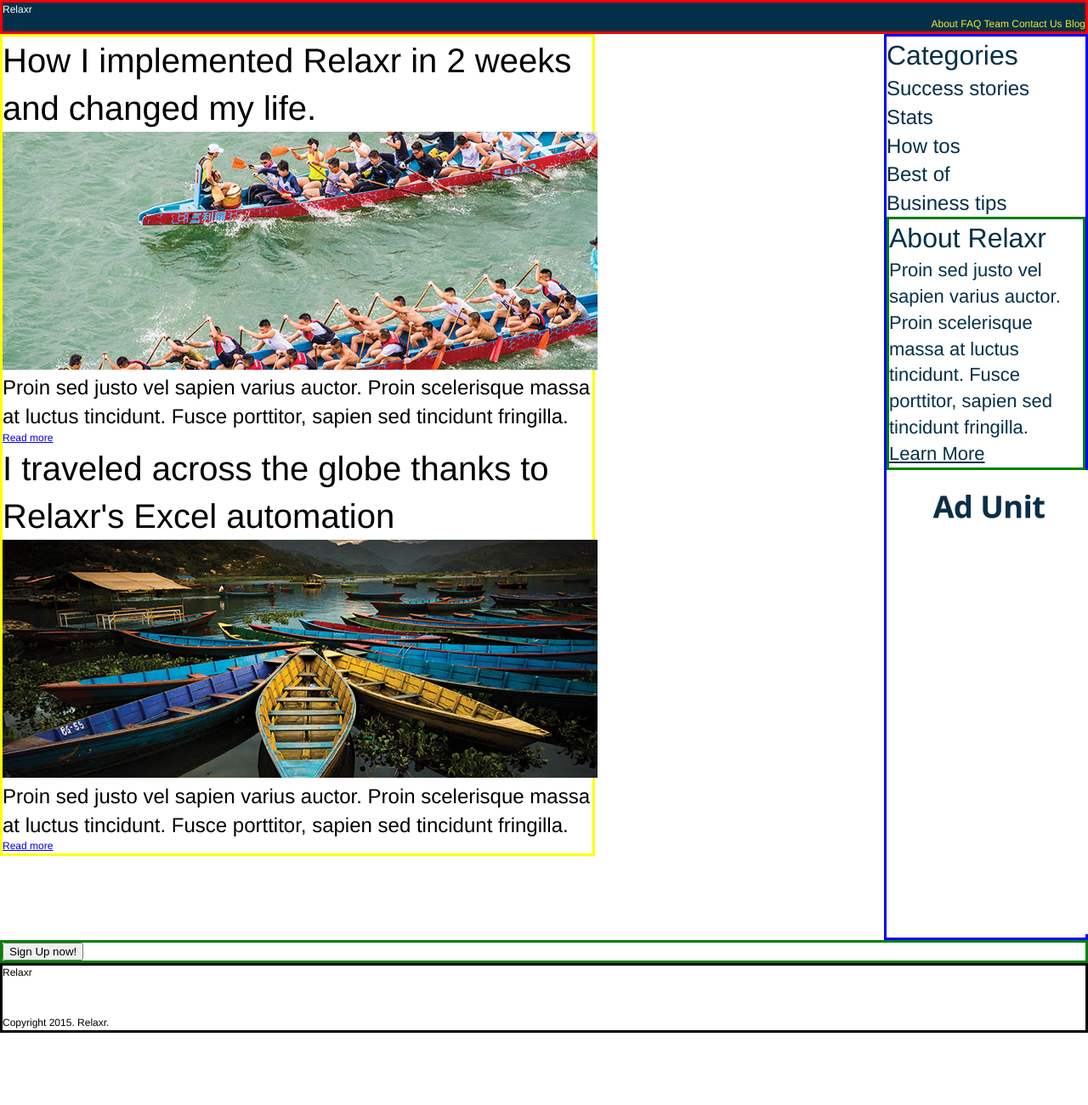
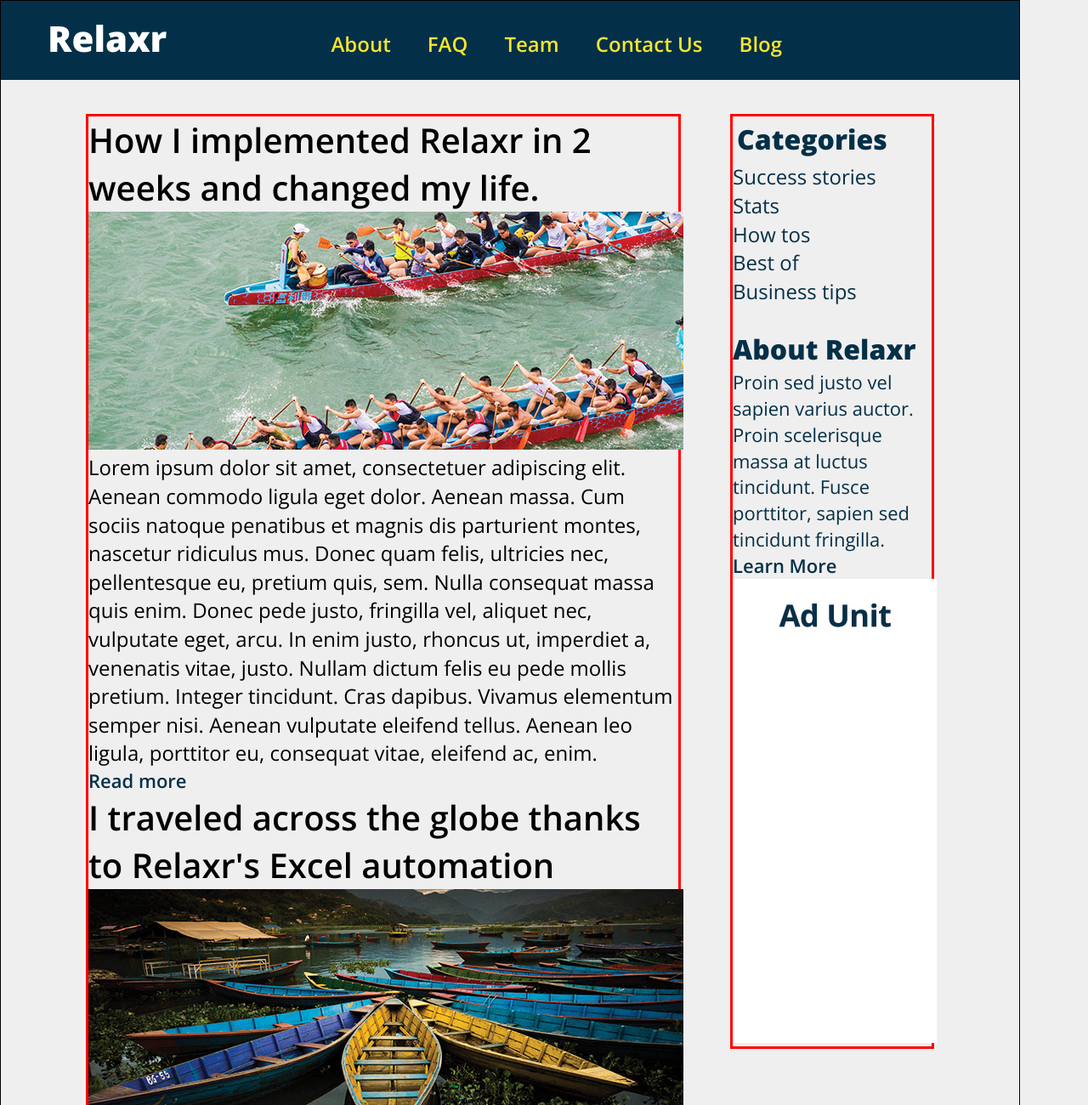
Before and after one commit to ekubokirs/AngelValant-FEWD-Homework-3, a plain HTML site: page index.html in a window 1280 px wide. Shown: the top 1300 px of the page at 85% size. Before the commit the page ends 1215 px from the top, so only its background shows below. Drawn offline with nearby package versions, Linux system fonts and the light colour scheme.

Commit message:
homework progress
what i have done so far

```diff
--- a/css/style.css
+++ b/css/style.css
@@ -44,54 +44,87 @@ Developer @GA in NYC
 /*******************************************/
 
 body {
-     color: #000;
-     font-size: 12px;
-     line-height: 1.4;
-     font-family: Helvetica, Arial, sans-serif;
+  background: #f0efef;
+  color: #000;
+  font-size: 12px;
+  line-height: 1.4;
+  font-family: 'Open Sans', sans-serif;
 }
 
 
 /******************************************
 /* LAYOUT
 /*******************************************/
-
-/* Center the container */
 #container {
-  width: 960px;
-  margin: auto;
+  width: 1200px;
+  border: solid black thin;
 }
 
 header {
+  width: 1198px;
+  padding: 5px;
   background: #033048;
+}
+
+.headerTitle {
+  display: inline-block;
+  margin-left: 50px;
+  margin-top: 10px;
+  font-size: 42px;
+  font-weight: 800;
   color: #ffffff;
-  border: solid red;
 }
 
 .firstNav {
-  text-align: right;
+  display: inline-block;
+  padding: 20px;
+  margin-left: 150px;
+}
+
+.topNav {
+  display: inline-block;
+  font-weight: 600;
+  font-size: 24px;
 }
 
 .headerNav {
-  display: inline;
+  padding: 20px;
   color: #f9e42e;
+  text-decoration: none;
 }
 
 section {
   width: 700px;
   float: left;
-  border: 70px;
-  border: solid yellow;
+  margin-top: 40px;
+  margin-left: 100px;
+  border: solid red;
+}
+
+
+.articleTitle {
+  font-size: 40px;
+  font-weight: 600;
+}
+
+.bodyText {
+  font-size: 24px;
+  font-weight: 300;
 }
 
 aside {
   width: 240px;
   float: right;
-  border: solid blue;
+  margin-top: 40px;
+  margin-right: 100px;
+  border: solid red;
 }
 
 .secondNav {
   color: #033048;
   font-size: 32px;
+  font-weight: 800;
+  padding: 5px;
 }
 
 .siderbarNav {
@@ -99,9 +132,14 @@ aside {
   font-size: 24px;
 }
 
+#sideNav {
+  margin-top: 30px;
+}
+
 .sidebarTitle {
   color: #033048;
   font-size: 32px;
+  font-weight: 800;
 }
 
 .sidebarText {
@@ -112,26 +150,48 @@ aside {
 .link {
   color: #033048;
   font-size: 22px;
+  font-weight: 600;
+  text-decoration: none;
 }
 
-.articleTitle {
-  font-size: 40px;
+#button {
+  clear: both;
+  background: #f9e42e;
+  color: #ffffff;
+  text-align: center;
+  padding: 20px;
 }
 
-.bodyText {
-  font-size: 24px;
-}
-
-div {
-  clear: both;
-  border: solid green;
+button {
+  background:#033048;
+  color: #ffffff;
+  font-weight: 600;
+  border: none;
+  width: 150px;
+  height: 30px;
+  border-radius: 5px
 }
 
 footer {
   clear: both;
-  border: solid black;
+  background: #121212;
+  text-align: center;
+  padding: 30px;
 }
 
+.footerImg {
+  padding: 30px;
+}
+
+#footerText {
+  color: #f9e42e;
+  padding: 10px;
+}
+
+#footerText2 {
+  color: #ffffff;
+  padding: 10px;
+}
 /******************************************
 /* ADDITIONAL STYLES
 /*******************************************/
--- a/index.html
+++ b/index.html
@@ -14,16 +14,42 @@
 </head>
 
 <body>
+
+<div id="container">
 	<header>
-		<h1>Relaxr</h1>
-		<ul class="firstNav">
-			<li class="headerNav">About</li>
-			<li class="headerNav">FAQ</li>
-			<li class="headerNav">Team</li>
-			<li class="headerNav">Contact Us</li>
-			<li class="headerNav">Blog</li>
-		</ul>
+		<div class="headerTitle">
+			<h1>Relaxr</h1>
+		</div>
+		<div class="firstNav">
+			<ul>
+			<li class="topNav"><a href="#" class="headerNav">About</a></li>
+			<li class="topNav"><a href="#" class="headerNav">FAQ</a></li>
+			<li class="topNav"><a href="#" class="headerNav">Team</a></li>
+			<li class="topNav"><a href="#" class="headerNav">Contact Us</a></li>
+			<li class="topNav"><a href="#" class="headerNav">Blog</a></li>
+			</ul>
+		</div>
 	</header>
+
+	<section>
+		<article id="article1">
+			<p class="articleTitle">How I implemented Relaxr in 2 weeks and changed my life.
+			</p>
+			<img src="images\blog_photo1.jpg">
+			<p class="bodyText">Lorem ipsum dolor sit amet, consectetuer adipiscing elit. Aenean commodo ligula eget dolor. Aenean massa. Cum sociis natoque penatibus et magnis dis parturient montes, nascetur ridiculus mus. Donec quam felis, ultricies nec, pellentesque eu, pretium quis, sem. Nulla consequat massa quis enim. Donec pede justo, fringilla vel, aliquet nec, vulputate eget, arcu. In enim justo, rhoncus ut, imperdiet a, venenatis vitae, justo. Nullam dictum felis eu pede mollis pretium. Integer tincidunt. Cras dapibus. Vivamus elementum semper nisi. Aenean vulputate eleifend tellus. Aenean leo ligula, porttitor eu, consequat vitae, eleifend ac, enim.</p>
+			<a href="#" class="link">Read more</a>
+		</article>
+
+
+		<article id="article2">
+		<p class="articleTitle">I traveled across the globe thanks to Relaxr's Excel automation
+		</p>
+		<img src="images\blog_photo2.jpg">
+		<p class="bodyText">Lorem ipsum dolor sit amet, consectetuer adipiscing elit. Aenean commodo ligula eget dolor. Aenean massa. Cum sociis natoque penatibus et magnis dis parturient montes, nascetur ridiculus mus. Donec quam felis, ultricies nec, pellentesque eu, pretium quis, sem. Nulla consequat massa quis enim. Donec pede justo, fringilla vel, aliquet nec, vulputate eget, arcu. In enim justo, rhoncus ut, imperdiet a, venenatis vitae, justo. Nullam dictum felis eu pede mollis pretium. Integer tincidunt. Cras dapibus. Vivamus elementum semper nisi. Aenean vulputate eleifend tellus. Aenean leo ligula, porttitor eu, consequat vitae, eleifend ac, enim.</p>
+		<a href="#" class="link">Read more</a>
+		</article>
+
+	</section>
 
 	<aside>
 		<p class="secondNav">Categories</p>
@@ -35,7 +61,7 @@
 			<li class="siderbarNav">Business tips</li>
 		</ul>
 
-		<div>
+		<div id="sideNav">
 			<p class="sidebarTitle">About Relaxr</p>
 			<p class="sidebarText">Proin sed justo vel sapien varius auctor. Proin scelerisque massa at luctus tincidunt. Fusce porttitor, sapien sed tincidunt fringilla.</p>
 			<a href="#" class="link">Learn More</a>
@@ -44,38 +70,19 @@
 		<img src="images\ad-unit.png">
 	</aside>
 
-
-	<section>
-		<article id="article1">
-			<p class="articleTitle">How I implemented Relaxr in 2 weeks and changed my life.
-			</p>
-			<img src="images\blog_photo1.jpg">
-			<p class="bodyText">Proin sed justo vel sapien varius auctor. Proin scelerisque massa at luctus tincidunt. Fusce porttitor, sapien sed tincidunt fringilla.</p>
-			<a href="#">Read more</a>
-		</article>
-
-
-		<article id="article2">
-		<p class="articleTitle">I traveled across the globe thanks to Relaxr's Excel automation
-		</p>
-		<img src="images\blog_photo2.jpg">
-		<p class="bodyText">Proin sed justo vel sapien varius auctor. Proin scelerisque massa at luctus tincidunt. Fusce porttitor, sapien sed tincidunt fringilla.</p>
-		<a href="#">Read more</a>
-		</article>
-
-	</section>
-
-	<div>
-		<button>Sign Up now!</button>
+	<div id="button">
+		<button>Sign Up Now!</button>
 	</div>
 
 	<footer>
-		<p>Relaxr</p>
+		<p id="footerText">Relaxr</p>
+		<div class="footerImg">
 			<img src="images\twitter.png">
 			<img src="images\facebook.png">
-		<p>Copyright 2015. Relaxr.</p>
+		</div>
+		<p id="footerText2">Copyright 2015. Relaxr.</p>
 	</footer>
-
+</div>
 
 </body>
 
```
